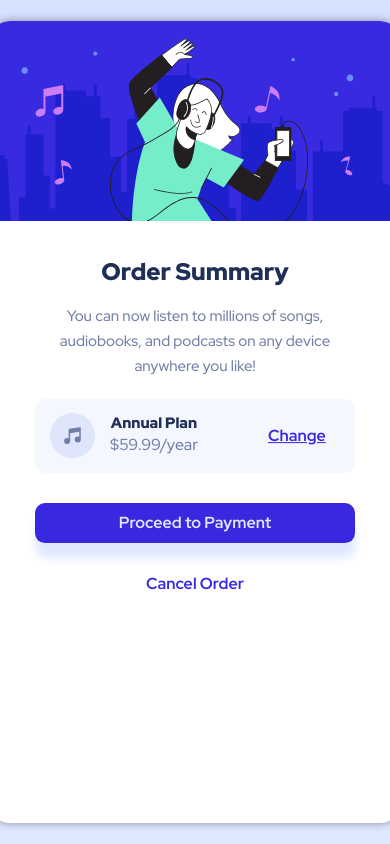
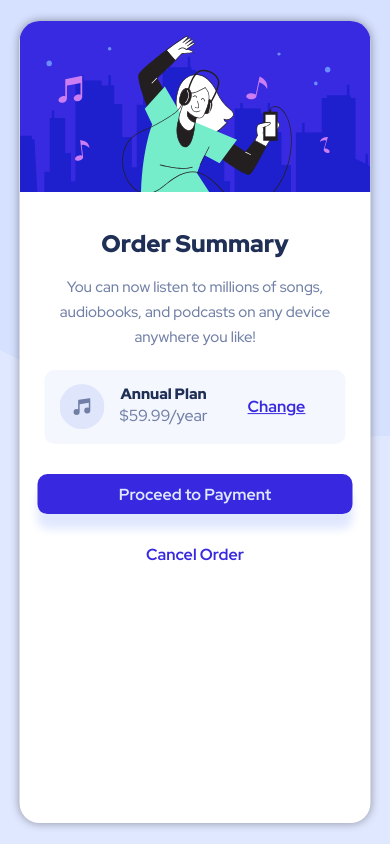
Before and after one commit to BrunoeSousaAlencar/Order-summary-component, a plain HTML site: page index.html in a window 390 px wide. Drawn offline with Linux system fonts and the light colour scheme.

Commit message:
versão mobile

```diff
--- /dev/null
+++ b/css/mobile.css
@@ -0,0 +1,27 @@
+@media (max-width:450px){
+    .caixa{
+        width: 90%;
+    }
+
+    .texto-principal{
+        width: 90%;
+    }
+
+    .plano{
+        width: 80%;
+    }
+
+    .botao-mudar{
+        margin-left: 40px;
+    }
+
+    .botao-principal{
+        width: 90%;
+    }
+}
+
+@media (max-width:375px){
+    .botao-mudar{
+        margin-left: 10px;
+    }
+}
--- a/css/style.css
+++ b/css/style.css
@@ -98,7 +98,7 @@ img{
 }
 
 .botao-mudar{
-   margin-left: 70px;
+   margin-left: 60px;
    color: var(--Bright-blue);
    font-weight: 700;
 }
--- a/index.html
+++ b/index.html
@@ -5,6 +5,7 @@
     <meta http-equiv="X-UA-Compatible" content="IE=edge">
     <meta name="viewport" content="width=device-width, initial-scale=1.0">
     <link rel="stylesheet" href="css/style.css">
+    <link rel="stylesheet" href="css/mobile.css">
     <link rel="shortcut icon" href="images/favicon-32x32.png" type="image/x-icon">
    <title>Frontend Mentor | Order summary card</title>
 </head>
```
